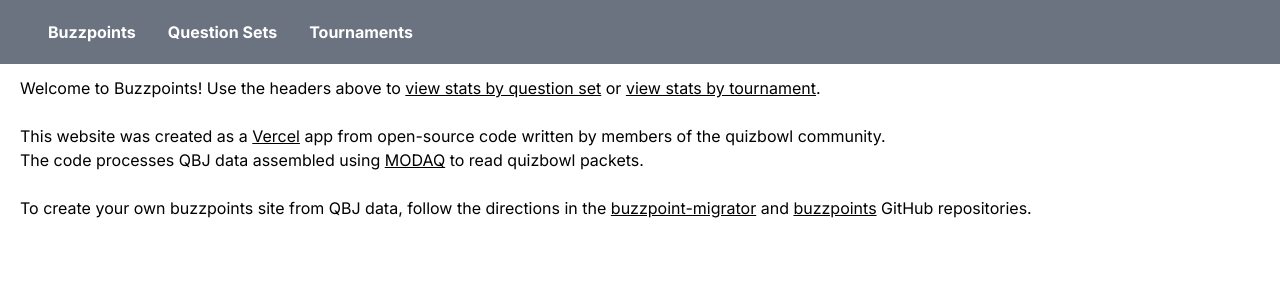
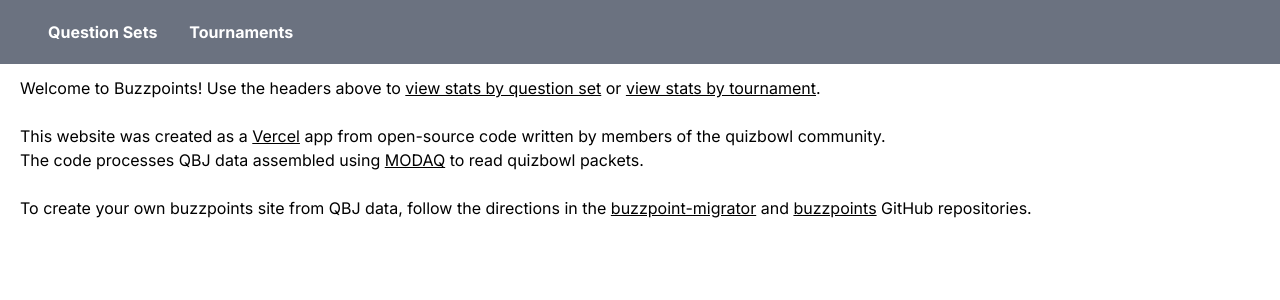
Before and after one commit to JemCasey/buzzpoints, a Next.js app: page / in a window 1280 px wide. Shown: the top 300 px of the page. Built offline with nearby package versions, Linux system fonts and the light colour scheme.

Commit message:
Remove 'Buzzpoints' button

```diff
--- a/src/components/Navbar.tsx
+++ b/src/components/Navbar.tsx
@@ -19,11 +19,10 @@ export default function Navbar({ tournament, questionSet }: NavbarProps) {
     const entity = (tournament || questionSet) as Tournament | QuestionSet | undefined;
     const setName = tournament ? tournament.question_set.name : "";
 
-    mainButtons.push(...[
-        { label: entity ? "Home" : "Buzzpoints", url: "/" },
-    ]);
-
     if (entity) {
+        mainButtons.push(...[
+            { label: "Home", url: "/" },
+        ]);
         let bonuses: boolean = true;
         if (tournament) {
             bonuses = tournament.question_set.bonuses;
```
